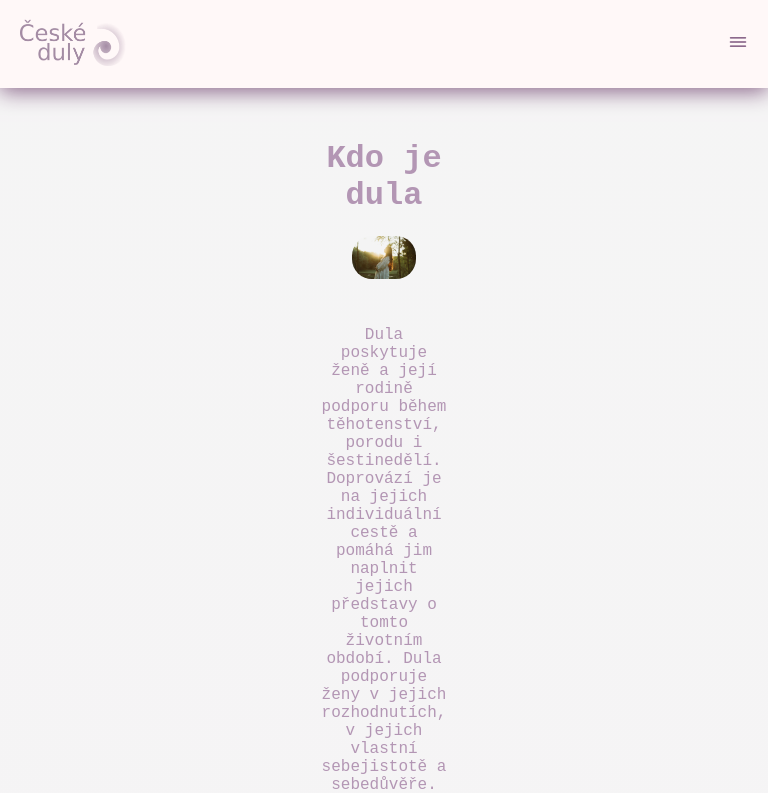
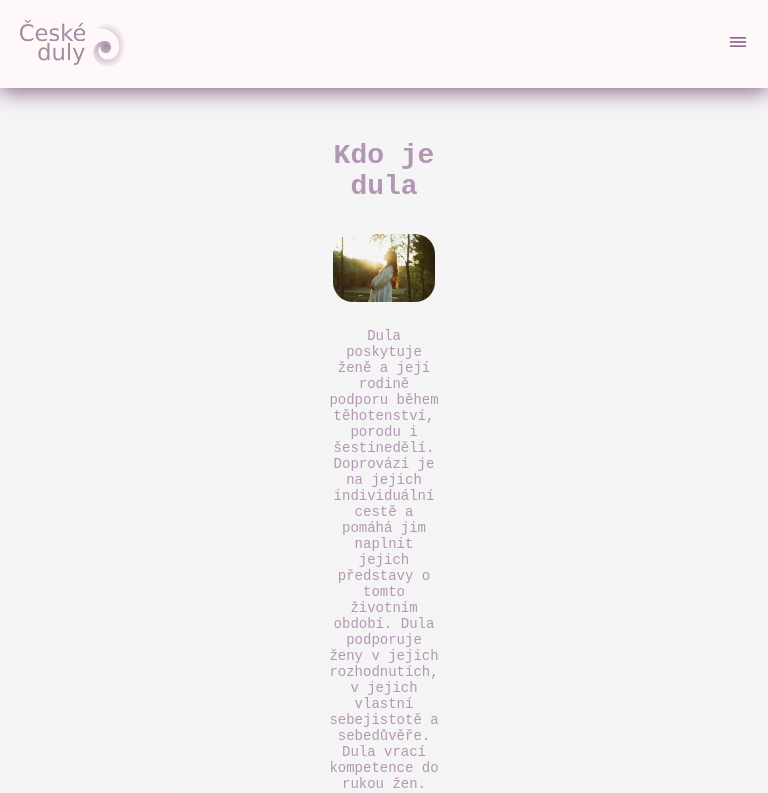
Before and after one commit to CreativeOxana/mojedula, a React (Vite) app: page /about in a window 768 px wide. Shown: the top 793 px of the page. Built offline with nearby package versions, Linux system fonts and the light colour scheme; a web font is replaced by a local one.

Commit message:
media queries

```diff
--- a/src/global.css
+++ b/src/global.css
@@ -16,7 +16,6 @@ body {
 
 body {
   color: rgba(179, 150, 180, 1);
-  /* background: rgb(224, 213, 224); */
   background: linear-gradient(11deg, rgb(247, 235, 247) 0%, rgb(245, 245, 245) 100%);
 }
 
@@ -29,30 +28,14 @@ body {
 }
 
 .container {
+  display: flex;
+  flex-direction: column;
+  align-items: center;
+  justify-content: center;
+  text-align: center;
   margin-top: 120px;
   margin-left: 300px;
   margin-right: 300px;
   margin-bottom: 80px;
   flex-grow: 1;
 }
-
-@media screen and (max-width: 768px) {
-  .container {
-    margin-left: 20px;
-    margin-right: 20px;
-    margin-bottom: 10px;
-    padding: 0;
-  }
-
-  .text {
-    padding: 0;
-  }
-}
-
-@media screen and (min-width: 769px) and (max-width: 1200px) {
-  .container {
-    margin-left: 70px;
-    margin-right: 70px;
-    margin-bottom: 20px;
-  }
-}
--- a/src/pages/About/index.jsx
+++ b/src/pages/About/index.jsx
@@ -4,7 +4,7 @@ import { Link } from 'react-router-dom';
 export const About = () => {
   return (
     <>
-      <div className="container">
+      <div className="container about">
         <h1>Kdo je dula</h1>
         <div className="about-box">
           <img
--- a/src/pages/About/style.css
+++ b/src/pages/About/style.css
@@ -1,16 +1,25 @@
-.container {
+.container.about {
   display: flex;
   flex-direction: column;
   padding: 20px;
-  align-items: center;
-  justify-content: center;
-  text-align: left;
+  text-align: center;
   /* margin: 120px 100px 80px 100px; */
+}
+
+.container.about h1,
+.container.about h2,
+.container.about h3 {
+  margin-bottom: 10px;
+}
+
+.container.about .dula-services li,
+.container.about .dula li {
+  list-style: none;
 }
 
 .about-box img {
   border-radius: 20px;
-  width: 50%;
+  min-width: 60%;
   margin: 22px;
 }
 
@@ -42,7 +51,8 @@ p i {
   border: 1px solid var(--brand-color);
   box-shadow: 0 0 2px 3px var(--brand-color);
   border-radius: 20px;
-  width: 90%;
+  margin-left: 30px;
+  margin-right: 30px;
   margin: 0 auto;
   padding: 30px 70px 30px 70px;
   margin-bottom: 30px;
@@ -54,7 +64,6 @@ p i {
 }
 
 .dula {
-  width: 90%;
   margin-top: 20px;
 }
 
@@ -66,10 +75,71 @@ p i {
   margin-bottom: 0;
 }
 
-@media screen and (min-width:320px) and (max-width: 758px) {}
 
-@media screen and (max-width:768px) {
-  .about-box {
-    flex-direction: column;
+@media screen and (min-width: 320px) and (max-width: 800px) {
+
+  .container.about {
+    font-size: 14px;
+  }
+
+  .container.about .about-box,
+  .container.about .text {
+    margin-left: 30px;
+    margin-right: 30px;
+    padding: 0;
+    font-size: 14px;
+
+  }
+
+  .container.about .about-box img {
+    width: 60%;
+  }
+
+  .container.about .dula-services,
+  .container.about .dula {
+    margin-left: 30px;
+    margin-right: 30px;
+    padding: 0;
+    font-size: 14px;
+
+  }
+
+
+  .container.about .dula-services li {
+    margin-left: 30px;
+    margin-right: 30px;
+  }
+
+  /* .container.about .dula-services .container.about img {
+    min-width: 60%;
+  } */
+}
+
+@media screen and (min-width: 800px) and (max-width: 1200px) {
+
+  .container.about .about-box,
+  .container.about .text {
+    margin-left: 70px;
+    margin-right: 70px;
+    padding: 0;
+
+  }
+
+  .container.about .dula-services,
+  .container.about .dula {
+    margin-left: 50px;
+    margin-right: 50px;
+    padding: 0;
+
+  }
+
+
+  .container.about .dula-services li {
+    margin-left: 50px;
+    margin-right: 50px;
+  }
+
+  .container.about .about-box img {
+    min-width: 50%;
   }
 }
--- a/src/pages/Contacts/index.jsx
+++ b/src/pages/Contacts/index.jsx
@@ -4,13 +4,13 @@ import './style.css';
 
 export const Contacts = () => {
   return (
-    <div className="container">
+    <div className="container contact">
       <div className="contacts">
         <h1>Kde nás najdete? </h1>
         <p>
           Na adrese:<strong> Badeniho 290/1, Praha 6, 160 00</strong>
         </p>
-        <div>
+        <div className="map">
           <iframe
             src="https://www.google.com/maps/embed?pb=!1m18!1m12!1m3!1d2559.4254439855504!2d14.402681294756313!3d50.097043239337275!2m3!1f0!2f0!3f0!3m2!1i1024!2i768!4f13.1!3m3!1m2!1s0x470b94df6a700001%3A0x7530a92d540647b!2sBadeniho%20290%2F1%2C%20160%2000%20Praha%206-Letn%C3%A1!5e0!3m2!1scs!2scz!4v1718312627448!5m2!1scs!2scz"
             width="500"
--- a/src/pages/Contacts/style.css
+++ b/src/pages/Contacts/style.css
@@ -1,13 +1,11 @@
-.container {
+.container.contact {
   padding: 20px;
-  display: flex;
-  direction: column;
-  align-items: center;
-  justify-content: center;
   transition: transform 350ms ease-in-out;
   margin-top: 120px;
-  /* margin-left: 300px;
-  margin-bottom: 80px; */
+}
+
+.container.contact h1 {
+  margin-bottom: 20px;
 }
 
 iframe {
@@ -24,14 +22,40 @@ iframe {
   color: var(--brand-color);
 }
 
-i {
+.container.contact i {
   color: var(--dark-color);
+  padding-bottom: 15px;
 }
 
 i:hover {
   transform: scale(1.5);
 }
 
-h1 {
-  margin: 0;
+@media screen and (min-width: 320px) and (max-width: 512px) {
+  .container.contact {
+    margin-left: 20px;
+    margin-right: 20px;
+    padding: 0;
+  }
+
+  /* .container.contact iframe {
+    min-width: 25%;
+  } */
+
+  .container.contact .form-container {
+    margin: 0;
+  }
 }
+
+
+@media screen and (min-width: 513px) and (max-width: 1200px) {
+  .container.contact {
+    margin-left: 20px;
+    margin-right: 20px;
+    padding: 0;
+  }
+
+  .container.contact .form-container {
+    margin: 0;
+  }
+}
--- a/src/pages/Education/index.jsx
+++ b/src/pages/Education/index.jsx
@@ -4,7 +4,7 @@ import './style.css';
 export const Education = () => {
   return (
     <>
-      <div className="container">
+      <div className="container education">
         <h1>Výcvik Českých dul</h1>
         <p>
           Láká vás stát se dulou? Provázet ženy těhotenstvím, být jim podporou
--- a/src/pages/Education/style.css
+++ b/src/pages/Education/style.css
@@ -1,3 +1,8 @@
+.container.education h1,
+.container.education h2 {
+  margin-bottom: 20px;
+}
+
 .reference {
   font-style: oblique;
   padding: 20px;
@@ -8,8 +13,8 @@
   opacity: 0.55;
 }
 
-h4 {
-  margin-top: 20px;
+.container.education h4 {
+  margin-bottom: 20px;
 }
 
 p {
@@ -61,3 +66,20 @@ button a {
   font-style: bold;
   font-size: medium;
 }
+
+@media screen and (min-width: 320px) and (max-width: 768px) {
+  .container.education {
+    margin-left: 40px;
+    margin-right: 40px;
+    padding: 0;
+    font-size: 14px;
+  }
+}
+
+@media screen and (min-width: 768px) and (max-width: 1200px) {
+  .container.education {
+    margin-left: 80px;
+    margin-right: 80px;
+    padding: 0;
+  }
+}
--- a/src/pages/Events/index.jsx
+++ b/src/pages/Events/index.jsx
@@ -3,7 +3,7 @@ import './style.css';
 export const Events = () => {
   return (
     <>
-      <div className="container">
+      <div className="container events">
         <p>
           <strong>České duly z.s.</strong> pořádají postgraduální kurzy,
           semináře a workshopy.
@@ -24,10 +24,18 @@ export const Events = () => {
           <strong>Události, na které se můžete těšit: </strong>
         </h3>
         <ul className="event-dates">
-          <li>24.6.2024, 18:00 - Setkání s dulami online</li>
-          <li>26.6.2024, 18:00 - Předporodní příprava</li>
-          <li>28.6.2024, 20:00 - Ženský kruh</li>
-          <li>1.7.2024, 17:00 - Podpůrná skupina</li>
+          <li>
+            <strong>24.6.2024, 18:00 </strong>- Setkání s dulami online
+          </li>
+          <li>
+            <strong>26.6.2024, 18:00 </strong>- Předporodní příprava
+          </li>
+          <li>
+            <strong>28.6.2024, 20:00</strong> - Ženský kruh
+          </li>
+          <li>
+            <strong>1.7.2024, 17:00</strong> - Podpůrná skupina
+          </li>
         </ul>
         <div className="image">
           <img
--- a/src/pages/Events/style.css
+++ b/src/pages/Events/style.css
@@ -1,25 +1,25 @@
-.container {
+.container.events {
   /* margin: 150px 30px 30px 30px; */
   text-align: center;
   padding-left: 50px;
   padding-right: 50px;
 }
 
-.container p {
+.container.events p {
   padding-bottom: 20px;
   padding-top: 20px;
 }
 
-.container li {
+.container.events li {
   list-style: none;
 }
 
-.container img {
+.container.events img {
   border-radius: 20px;
 
 }
 
-.container .image {
+.container.events .image {
   margin-top: 20px;
 }
 
@@ -28,7 +28,35 @@
   box-shadow: 0 0 2px 3px var(--brand-color);
   border-radius: 20px;
   padding: 20px;
-  width: 50%;
+  min-width: 70%;
   margin: 0 auto;
   text-align: center;
+
 }
+
+@media screen and (min-width: 320px) and (max-width: 768px) {
+  .container.events p {
+    font-size: 14px;
+  }
+
+  .container.events .event-dates {
+    margin-left: 20px;
+    margin-right: 20px;
+    padding: 20px;
+    min-width: 70%;
+    font-size: 14px;
+  }
+
+  .container.events img {
+    width: 75%;
+  }
+}
+
+@media screen and (min-width: 768px) and (max-width: 1405px) {
+  .container.events .event-dates {
+    margin-left: 20px;
+    margin-right: 20px;
+    min-width: 60%;
+    padding: 20px;
+  }
+}
--- a/src/pages/components/App/index.jsx
+++ b/src/pages/components/App/index.jsx
@@ -1,23 +1,15 @@
 import React from 'react';
-import Modal from '../Modal';
 import { Outlet } from 'react-router-dom';
 import { Footer } from '../Footer';
 import { Header } from '../Header';
 import './style.css';
-import { useState } from 'react';
 
 export const App = () => {
-  const [showModal, setShowModal] = useState(false);
-
-  const handleToggleModal = () => {
-    setShowModal(!showModal);
-  };
-
   return (
     <div className="app-box">
       <Header />
       <Outlet />
-      {showModal && <Modal onClick={handleToggleModal} />}
+
       <Footer />
     </div>
   );
--- a/src/pages/components/DulaList/DulaList.jsx
+++ b/src/pages/components/DulaList/DulaList.jsx
@@ -1,8 +1,15 @@
 import duly from '../../../../api/duly.json';
 import Modal from '../Modal';
+import { useState } from 'react';
 import './style.css';
 
 export default function ({ region }) {
+  const [showModal, setShowModal] = useState(false);
+
+  const handleToggleModal = () => {
+    setShowModal(!showModal);
+  };
+
   const dulas = [
     {
       id: 1,
@@ -137,15 +144,14 @@ export default function ({ region }) {
 
   return (
     <>
-      <ul className="container box">
+      <ul className="container dula box">
         {currentDulas.map((cd, id) => (
-          <ul key={id}>
-            <li>
-              {cd.name}, {cd.accretitaion}, jazyky: {cd.language}
-            </li>
-          </ul>
+          <li key={id} onClick={handleToggleModal}>
+            {cd.name}, {cd.accretitaion}, jazyky: {cd.language}
+          </li>
         ))}
       </ul>
+      {showModal && <Modal />}
     </>
   );
 }
--- a/src/pages/components/DulaList/style.css
+++ b/src/pages/components/DulaList/style.css
@@ -1,11 +1,11 @@
-.container {
+.container.dula {
   margin-top: 0;
   margin-left: 300px;
   margin-right: 300px;
 
 }
 
-.container li {
+.container.dula li {
   margin-bottom: 5px;
   text-align: center;
   list-style-type: none;
@@ -18,3 +18,12 @@
   border-radius: 20px;
   margin-bottom: 300px;
 }
+
+@media screen and (min-width: 320px) and (max-width: 621px) {
+  .container.dula {
+    margin-left: 20px;
+    margin-right: 20px;
+    width: 50vh;
+  }
+
+}
```
